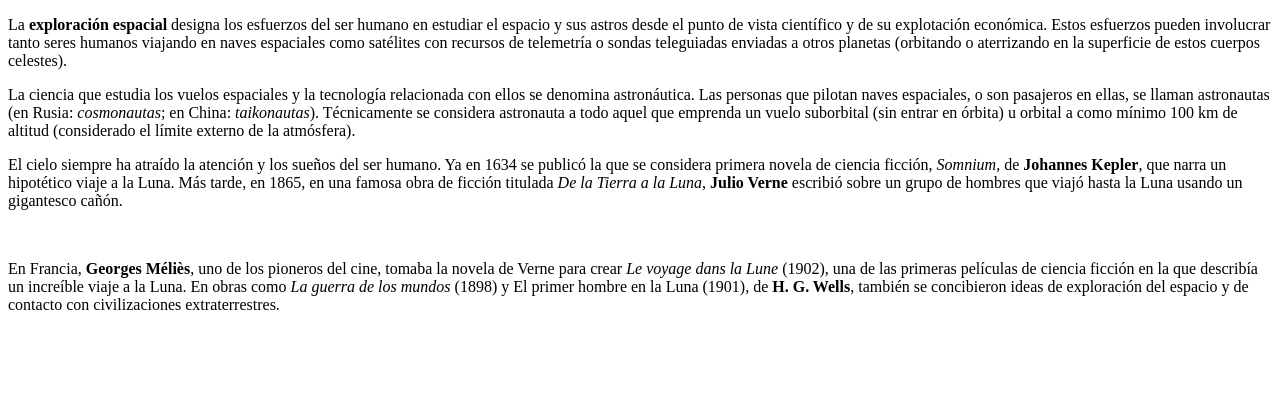
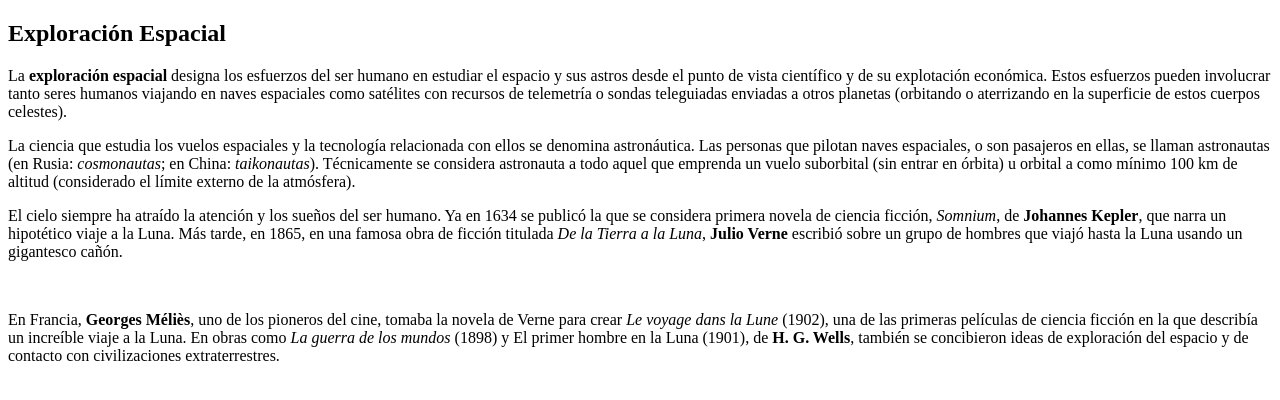
Before and after one commit to alberti06/DYP-WEB, a plain HTML site: page ExploracionEspacial.html in a window 1280 px wide. Drawn offline with Linux system fonts and the light colour scheme.

Commit message:
Update ExploracionEspacial.html

```diff
--- a/ExploracionEspacial.html
+++ b/ExploracionEspacial.html
@@ -4,6 +4,7 @@
   <meta charset="utf-8">
   <title>Exploración espacial</title>
 </head>
+   <h2>Exploración Espacial</h2>
 <body> <p> La <b>exploración espacial</b> designa los esfuerzos del ser humano en estudiar el espacio y sus astros desde el punto de vista científico y de su explotación económica. Estos esfuerzos pueden involucrar tanto seres humanos viajando en naves espaciales como satélites con recursos de telemetría o sondas teleguiadas enviadas a otros planetas (orbitando o aterrizando en la superficie de estos cuerpos celestes).</p>
         <p> La ciencia que estudia los vuelos espaciales y la tecnología relacionada con ellos se denomina astronáutica. Las personas que pilotan naves espaciales, o son pasajeros en ellas, se llaman astronautas (en Rusia: <i>cosmonautas</i>; en China: <i>taikonautas</i>). Técnicamente se considera astronauta a todo aquel que emprenda un vuelo suborbital (sin entrar en órbita) u orbital a como mínimo 100 km de altitud (considerado el límite externo de la atmósfera).</p>
           <p>El cielo siempre ha atraído la atención y los sueños del ser humano. Ya en 1634 se publicó la que se considera primera novela de ciencia ficción, <i>Somnium</i>, de <b>Johannes Kepler</b>, que narra un hipotético viaje a la Luna. Más tarde, en 1865, en una famosa obra de ficción titulada <i>De la Tierra a la Luna</i>, <b>Julio Verne</b> escribió sobre un grupo de hombres que viajó hasta la Luna usando un gigantesco cañón.</p>
```
